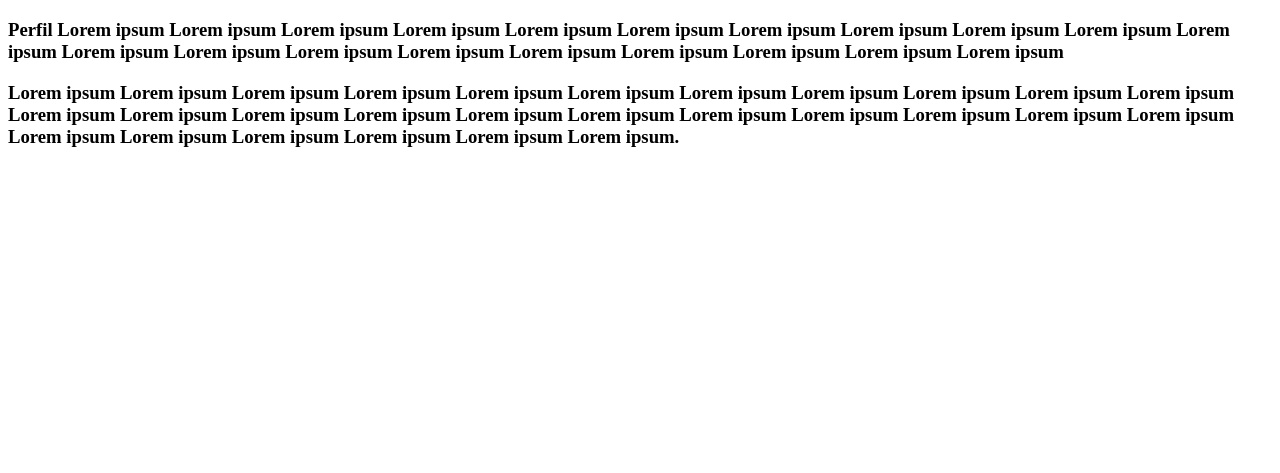
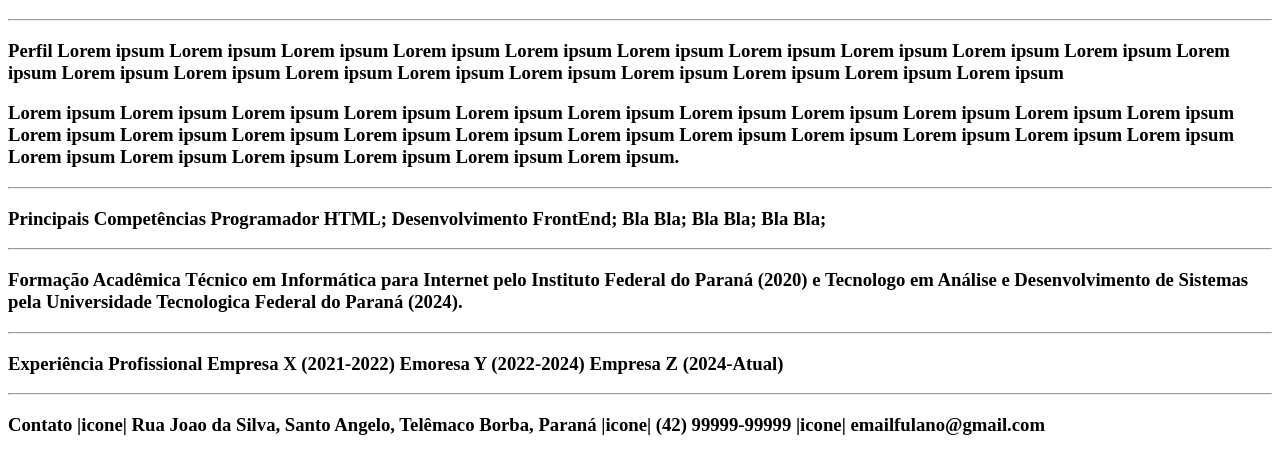
Before and after one commit to AlanGuilhermelc16/Curr-culo_FulanoDeTal, a plain HTML site: page index.html in a window 1280 px wide. Shown: the part 193-666 px from the top of the page. Drawn offline with Linux system fonts and the light colour scheme.

Commit message:
versao 8 (final)

```diff
--- a/index.html
+++ b/index.html
@@ -6,6 +6,7 @@
     <body>
         <img src="imagens/avatarperfil.png" alt="">
         <h1>Fulano de Tal</h1>
+        <hr>
         <h3>Perfil Lorem ipsum Lorem ipsum Lorem ipsum Lorem ipsum Lorem ipsum Lorem ipsum
             Lorem ipsum Lorem ipsum Lorem ipsum Lorem ipsum Lorem ipsum Lorem ipsum Lorem ipsum
             Lorem ipsum Lorem ipsum Lorem ipsum Lorem ipsum Lorem ipsum Lorem ipsum Lorem ipsum</h3>
@@ -15,5 +16,41 @@
                      Lorem ipsum Lorem ipsum Lorem ipsum Lorem ipsum Lorem ipsum Lorem ipsum Lorem ipsum
                      Lorem ipsum Lorem ipsum Lorem ipsum Lorem ipsum Lorem ipsum Lorem ipsum Lorem ipsum.</h3>
             </p>
+            <hr>
+            <h3>Principais Competências
+
+                Programador HTML;
+
+                Desenvolvimento FrontEnd;
+
+                Bla Bla;
+
+                Bla Bla;
+
+                Bla Bla;
+            </h3>
+            <hr>
+            <h3>Formação Acadêmica
+
+                Técnico em Informática para Internet pelo Instituto Federal do Paraná (2020) e Tecnologo em Análise e
+                Desenvolvimento de Sistemas pela Universidade Tecnologica Federal do Paraná (2024).</h3>
+                <hr>
+                <h3>Experiência Profissional
+
+                    Empresa X (2021-2022)
+
+                    Emoresa Y (2022-2024)
+
+                    Empresa Z (2024-Atual)</h3>
+                    <hr>
+                    <h3>Contato
+
+                        |icone| Rua Joao da Silva, Santo Angelo, Telêmaco Borba, Paraná
+
+                        |icone| (42) 99999-99999
+
+                        |icone| emailfulano@gmail.com
+
+                        </h3>
     </body>
 </html>
```
